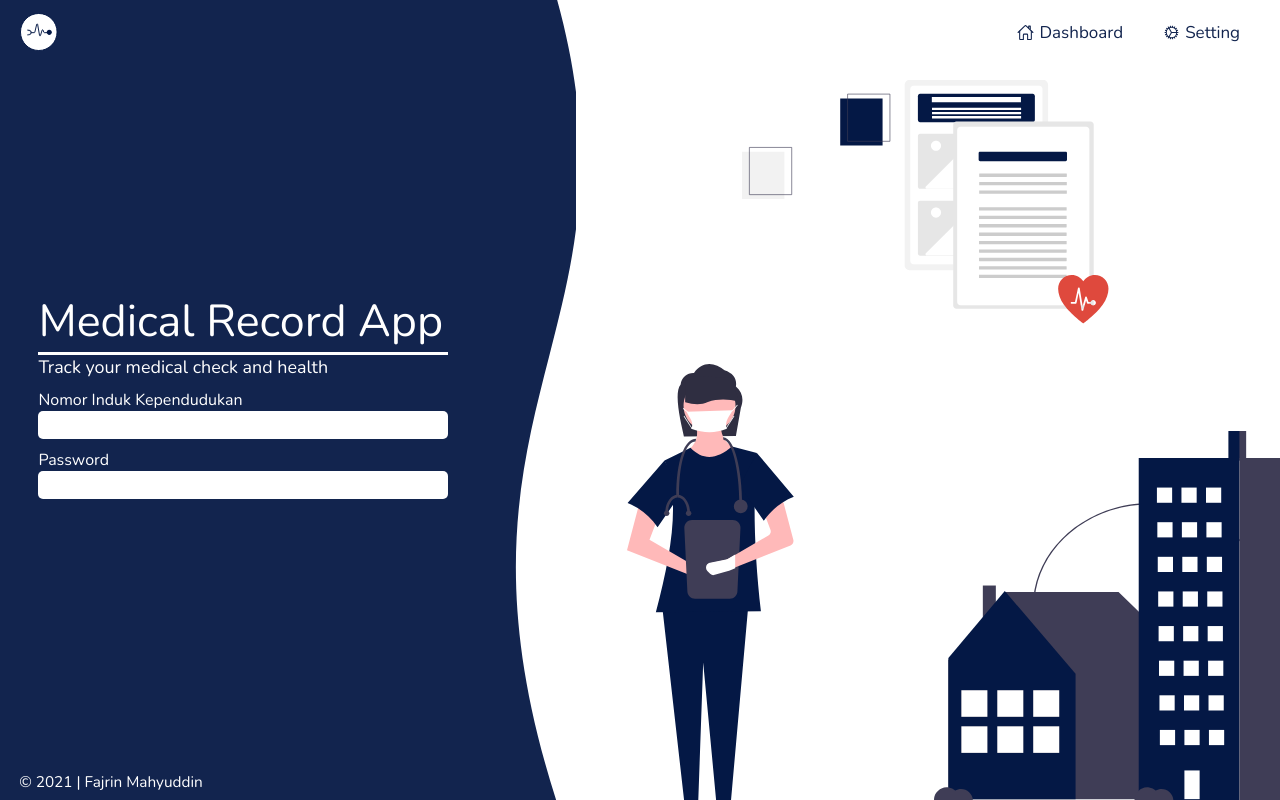
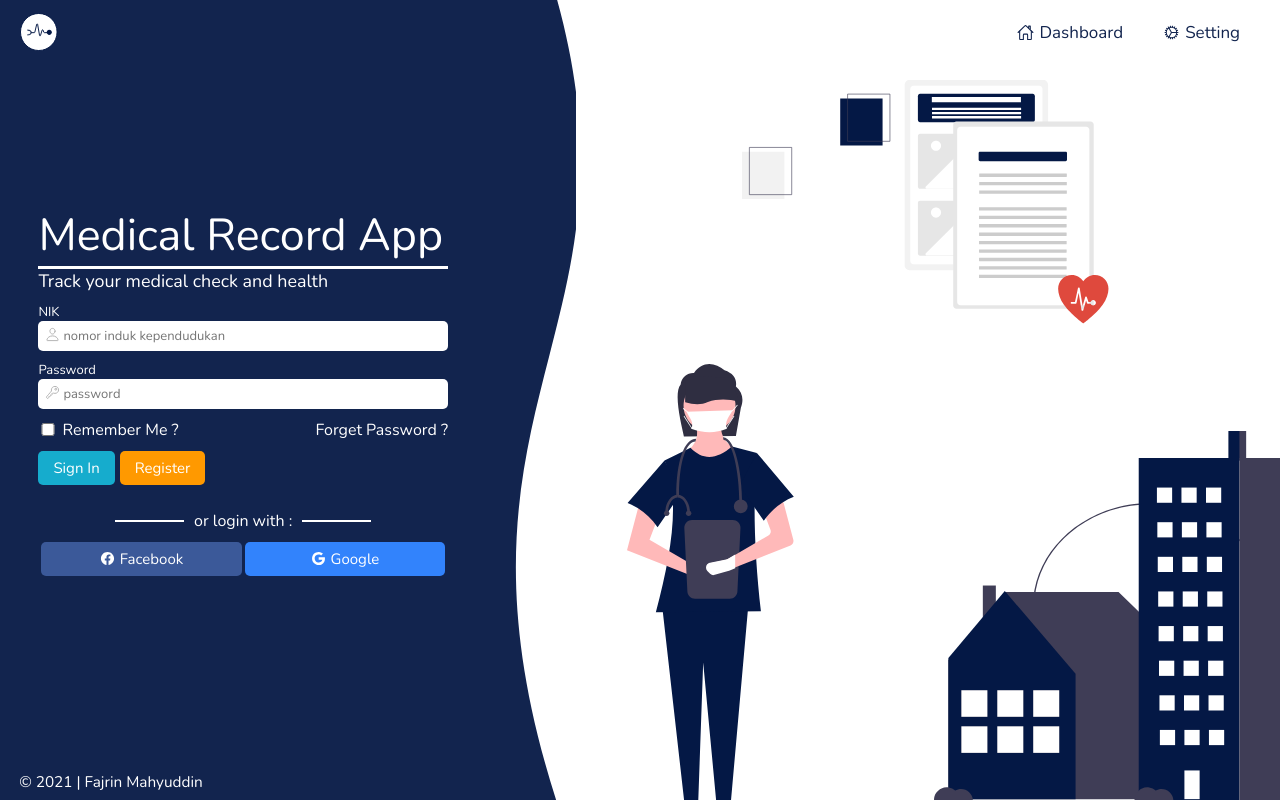
Before and after one commit to Fajrin-Mahyuddin/rekam_medis_app, a React (Create React App) app: page / in a window 1280 px wide. Built offline with nearby package versions, Linux system fonts and the light colour scheme.

Commit message:
login Page done

```diff
--- a/src/components/atoms/button/Button.tsx
+++ b/src/components/atoms/button/Button.tsx
@@ -2,9 +2,15 @@ import React from "react";
 
 interface button {
   title: string;
+  ico?: JSX.Element;
   type_btn?: string;
+  onClick?: (e: {}) => void;
 }
 
-export default function Button({ title, type_btn }: button) {
-  return <button className={type_btn}>{title}</button>;
+export default function Button({ title, type_btn, ico, onClick }: button) {
+  return (
+    <button className={type_btn} onClick={onClick}>
+      {ico} {title}
+    </button>
+  );
 }
--- a/src/components/cards/Input/InputWithLabel.tsx
+++ b/src/components/cards/Input/InputWithLabel.tsx
@@ -5,6 +5,8 @@ interface IInputWithLabel {
   id: string;
   label: string;
   type: string;
+  ico?: JSX.Element;
+  placeholder?: string;
   styles?: string;
   onChange?: (e: React.ChangeEvent<HTMLInputElement>) => void;
 }
@@ -14,19 +16,32 @@ const InputWithLabel: React.FC<IInputWithLabel> = ({
   id,
   label,
   styles,
+  ico,
+  placeholder,
   onChange,
   ...props
 }) => {
   return (
     <>
-      <label htmlFor={id}>{label}</label>
+      {type === "text" || type === "password" ? (
+        <label htmlFor={id}>{label}</label>
+      ) : (
+        ""
+      )}
+      {ico}
       <InputText
         type={type}
         className={styles}
         id={id}
         onChange={onChange}
+        placeholder={placeholder}
         {...props}
       />
+      {type === "checkbox" || type === "radio" ? (
+        <label htmlFor={id}>{label}</label>
+      ) : (
+        ""
+      )}
     </>
   );
 };
--- a/src/pages/login/index.tsx
+++ b/src/pages/login/index.tsx
@@ -1,12 +1,19 @@
 import React, { ReactEventHandler } from "react";
 import {
   Body,
+  Button,
   Footer,
   Images,
   InputWihtLabel,
   LoginTemplate,
 } from "components";
 import { AssetOne, AssetTwo, AssetThree } from "images";
+import {
+  IoPersonOutline,
+  IoKeyOutline,
+  IoLogoFacebook,
+  IoLogoGoogle,
+} from "react-icons/io5";
 
 const Login = () => {
   return (
@@ -22,7 +29,9 @@ const Login = () => {
               <InputWihtLabel
                 type="text"
                 id="nik"
-                label="Nomor Induk Kependudukan"
+                ico={<IoPersonOutline />}
+                label="NIK"
+                placeholder="nomor induk kependudukan"
                 onChange={(e: React.ChangeEvent<HTMLInputElement>) =>
                   console.log(e.target.value)
                 }
@@ -32,15 +41,56 @@ const Login = () => {
               <InputWihtLabel
                 type="password"
                 id="password"
+                ico={<IoKeyOutline />}
                 styles="vertical"
                 label="Password"
+                placeholder="password"
                 onChange={(e: React.ChangeEvent<HTMLInputElement>) =>
                   console.log(e.target.value)
                 }
               />
             </div>
+            <div className="link-form justify-spare-between">
+              <div className="horizontal">
+                <InputWihtLabel
+                  type="checkbox"
+                  id="remember_me"
+                  styles="vertical"
+                  label="Remember Me ?"
+                  onChange={(e: React.ChangeEvent<HTMLInputElement>) =>
+                    console.log(e.target.value)
+                  }
+                />
+              </div>
+              <div className="horizontal">
+                <a href="# ">Forget Password ?</a>
+              </div>
+            </div>
+            <div className="horizontal">
+              <Button
+                title="Sign In"
+                onClick={() => console.log("ok")}
+                type_btn="info-btn p-5-15 m-10-0 mr-5"
+              />
+              <Button title="Register" type_btn="warning-btn p-5-15 m-10-0" />
+            </div>
+            <div className="sosial-login mt-25">
+              <span className="line "></span>
+              <p>or login with :</p>
+              <div className="m-20-0">
+                <Button
+                  title="Facebook"
+                  type_btn="facebook-btn p-5-15"
+                  ico={<IoLogoFacebook />}
+                />
+                <Button
+                  title="Google"
+                  type_btn="google-btn p-5-15"
+                  ico={<IoLogoGoogle />}
+                />
+              </div>
+            </div>
           </div>
-          <div className="sosial-login"></div>
           <Footer />
         </div>
         <div className="image-login">
--- a/src/styles/components/atoms/button.scss
+++ b/src/styles/components/atoms/button.scss
@@ -2,12 +2,40 @@ button {
   border: none;
   border-radius: 5px;
   outline: none;
+  display: flex;
+  align-items: center;
+  flex-direction: row;
+  justify-content: center;
+  cursor: pointer;
+  font-size: 15px;
+  svg {
+    margin-right: 5px;
+  }
 }
 .primary-btn {
   background-color: $primary-color;
   color: $white;
 }
 
+.info-btn {
+  background-color: $info-color;
+  color: $white;
+}
+
+.warning-btn {
+  background-color: $warning-color;
+  color: $white;
+}
+
+.facebook-btn {
+  background-color: $facebook-blue;
+  color: $white;
+}
+.google-btn {
+  background-color: $google-blue;
+  color: $white;
+}
+
 .btn-medium {
   padding: 10px 15px;
 }
--- a/src/styles/components/atoms/input.scss
+++ b/src/styles/components/atoms/input.scss
@@ -1,12 +1,38 @@
 .input-wrapper {
+  position: relative;
+  font-size: 15px;
   input {
-    padding: 5px 10px;
+    padding: 5px 10px 5px 25px;
     border-radius: 5px;
+    height: 30px;
     outline: none;
     border: none;
+    font-size: 13px;
+  }
+  label {
+    font-size: 13px;
+  }
+  svg {
+    position: absolute;
+    top: 24px;
+    left: 7px;
+    color: $grey;
   }
 }
 .vertical {
   display: flex;
   flex-direction: column;
 }
+
+.horizontal {
+  display: flex;
+  flex-direction: row;
+  align-items: center;
+
+  label {
+    margin: 0 5px;
+  }
+  input {
+    width: 1.5vw;
+  }
+}
--- a/src/styles/components/cards/form.scss
+++ b/src/styles/components/cards/form.scss
@@ -1,4 +1,46 @@
 .form-wrapper {
   color: $white;
   margin: 0 10vw 0 3vw;
+  .link-form {
+    display: flex;
+    flex-direction: row;
+    a {
+      color: $white;
+      text-decoration: none;
+    }
+  }
+  .sosial-login {
+    display: flex;
+    position: relative;
+    flex-direction: column;
+    align-items: center;
+    p {
+      color: $white;
+      position: absolute;
+      background-color: $primary-color;
+      padding: 0 10px;
+      top: -10px;
+      z-index: 2;
+    }
+    .line {
+      position: relative;
+      height: 2px;
+      width: 20vw;
+      background-color: $white;
+    }
+    div {
+      display: flex;
+      flex-direction: row;
+      justify-content: space-evenly;
+      width: 100%;
+      button {
+        &:nth-child(1) {
+          width: 49%;
+        }
+        &:nth-child(2) {
+          width: 49%;
+        }
+      }
+    }
+  }
 }
--- a/src/styles/index.scss
+++ b/src/styles/index.scss
@@ -28,3 +28,39 @@ body,
 .m-10-0 {
   margin: 10px 0;
 }
+
+.m-20-0 {
+  margin: 20px 0;
+}
+
+.mr-5 {
+  margin-right: 5px;
+}
+
+.mt-15 {
+  margin-top: 15px;
+}
+
+.mt-25 {
+  margin-top: 25px;
+}
+
+.mb-5 {
+  margin-bottom: 5px;
+}
+
+.p-5-10 {
+  padding: 5px 10px;
+}
+
+.p-5-15 {
+  padding: 7px 15px;
+}
+
+.p-10-15 {
+  padding: 10px 15px;
+}
+
+.justify-spare-between {
+  justify-content: space-between;
+}
--- a/src/styles/variables.scss
+++ b/src/styles/variables.scss
@@ -1,2 +1,7 @@
 $primary-color: #12244e;
+$info-color: #16accd;
+$warning-color: #ff9900;
+$facebook-blue: #3b5999;
+$google-blue: #3283fc;
 $white: #fff;
+$grey: #b1b0b0;
```
Also changed, not shown: 1 other file (tests, documents, lock files or other folders).
